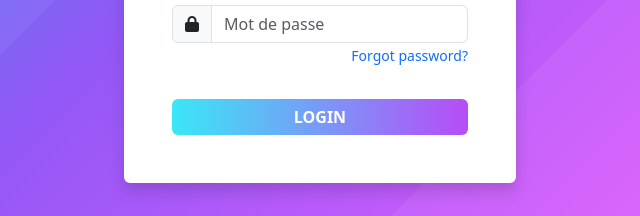
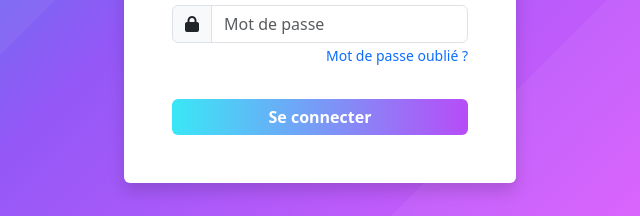
Before and after one commit to Thierry-Manantsoa/Loharano, an Electron app: page frontend/login.html in a window 1000 px wide. Shown: the part 389-605 px from the top of the page, 180-820 px from the left. Drawn offline with nearby package versions, Linux system fonts and the light colour scheme.

Commit message:
Traduction login page

```diff
--- a/frontend/login.html
+++ b/frontend/login.html
@@ -27,11 +27,11 @@
             <input type="password" class="form-control" placeholder="Mot de passe">
           </div>
           <div class="text-end">
-            <a href="Templates/index.html" class="small text-decoration-none">Forgot password?</a>
+            <a href="Templates/index.html" class="small text-decoration-none">Mot de passe oublié ?</a>
           </div>
         </div>
 
-        <button type="submit" class="btn btn-gradient w-100 mt-3">LOGIN</button>
+        <button type="submit" class="btn btn-gradient w-100 mt-3">Se connecter</button>
 
       </form>
     </div>
```
